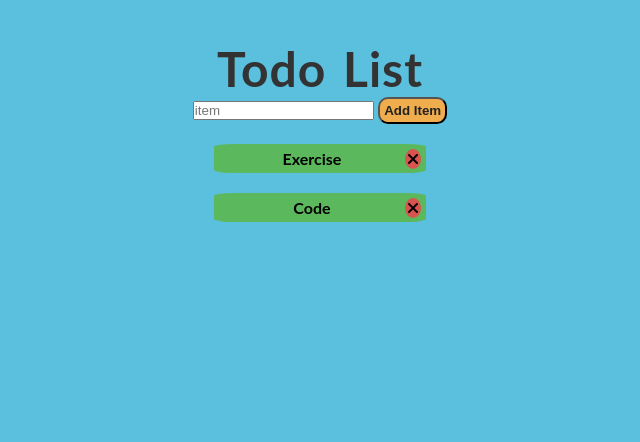
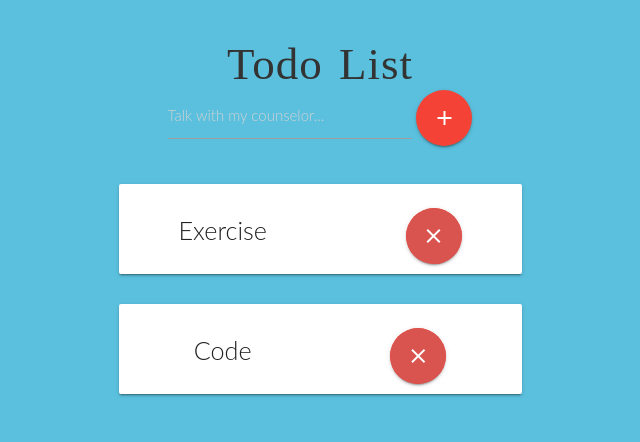
Before and after one commit to renisalcedo/300p-300d, a plain HTML site: page todo-list/index.html in a window 1280 px wide. Shown: the whole page, without its empty margins (320-960 px from the left). Drawn offline with nearby package versions, Linux system fonts and the light colour scheme.

Commit message:
Aded nicer ui on todo list

```diff
--- a/todo-list/assets/css/styles.css
+++ b/todo-list/assets/css/styles.css
@@ -5,6 +5,10 @@
   margin: 0;
   padding: 0;
   box-sizing: border-box;
+}
+
+html {
+  font-family: GillSans, Calibri, Trebuchet, sans-serif;
 }
 
 body {
@@ -16,6 +20,7 @@ body {
 }
 
 h1 {
+  margin: 0;
   font-size: 300%;
   word-spacing: 4px;
   letter-spacing: 1px;
@@ -32,6 +37,7 @@ h1 {
 
 .text-primary {
   color:  #333;
+  font-family: GillSans;
 }
 
 .btn-warning {
@@ -57,11 +63,14 @@ h1 {
 .todo-list li {
   font-weight: bold;
   font-size: 1em;
-  background-color: #5cb85c;
+  /*background-color: #5cb85c; not needed*/
   margin: 20px auto;
   padding: 5px;
-  width: 20%;
   border-radius: 10%;
+}
+
+.todo-list input.todo--input {
+  width: 30%;
 }
 
 i.del {
@@ -75,3 +84,13 @@ i.del {
 i.del:hover {
   background-color: #777;
 }
+
+div.card-panel {
+  width: 50%;
+  height: 6rem;
+  margin: 0 auto;
+}
+
+span.item-text.flow-text {
+  margin-right: 9rem;
+}
--- a/todo-list/index.html
+++ b/todo-list/index.html
@@ -4,6 +4,9 @@
     <meta charset=utf-8" />
     <meta name="viewport" content="width=device-width, initial-scale=1.0" />
     <title>TODO List</title>
+    <!-- Compiled and minified CSS -->
+    <link rel="stylesheet" href="https://cdnjs.cloudflare.com/ajax/libs/materialize/0.100.2/css/materialize.min.css">
+     <link href="https://fonts.googleapis.com/icon?family=Material+Icons" rel="stylesheet">
     <link rel="stylesheet" href="assets/css/styles.css" type="text/css" />
   </head>
   <body>
@@ -11,25 +14,31 @@
       <div id="itemModule" class="todo-list">
         <h1 class="text-primary">Todo List</h1>
 
-        <input placeholder="item" type="text">
-        <button id="addItem" class="btn-warning">Add Item</button>
+        <!-- TODO LIST INPUT -->
+        <input placeholder="Talk with my counselor..." type="text" class="todo--input">
+        <button id="addItem" class="btn-floating btn-large waves-effect waves-light red"><i class="material-icons">add</i>Add Item</button>
 
-        <ul id="item">
+        <ul>
+          <!-- Template rendering -->
           <script id="item-template" type="text/template">
             {{#item}}
               <li>
-                <span>{{.}}</span>
-                <i class="del fa fa-times" aria-hidden="true"></i>
+                <div class="card-panel">
+                  <span class="item-text flow-text">{{.}}</span>
+                  <span class="btn-floating btn-large waves-effect waves-light red"><i class="del material-icons">close</i>
+                </div>
               </li>
             {{/item}}
           </script>
         </ul>
       </div>
     </div>
-    <script src="https://use.fontawesome.com/aab8b54198.js"></script>
+
     <script src="../vendor/js/jquery-3.2.1.min.js"></script>
     <script src="../vendor/js/mustache.min.js"></script>
     <script src="assets/js/action.js"></script>
+    <!-- Compiled and minified JavaScript -->
+    <script src="https://cdnjs.cloudflare.com/ajax/libs/materialize/0.100.2/js/materialize.min.js"></script>
   </body>
 
 </html>
```
